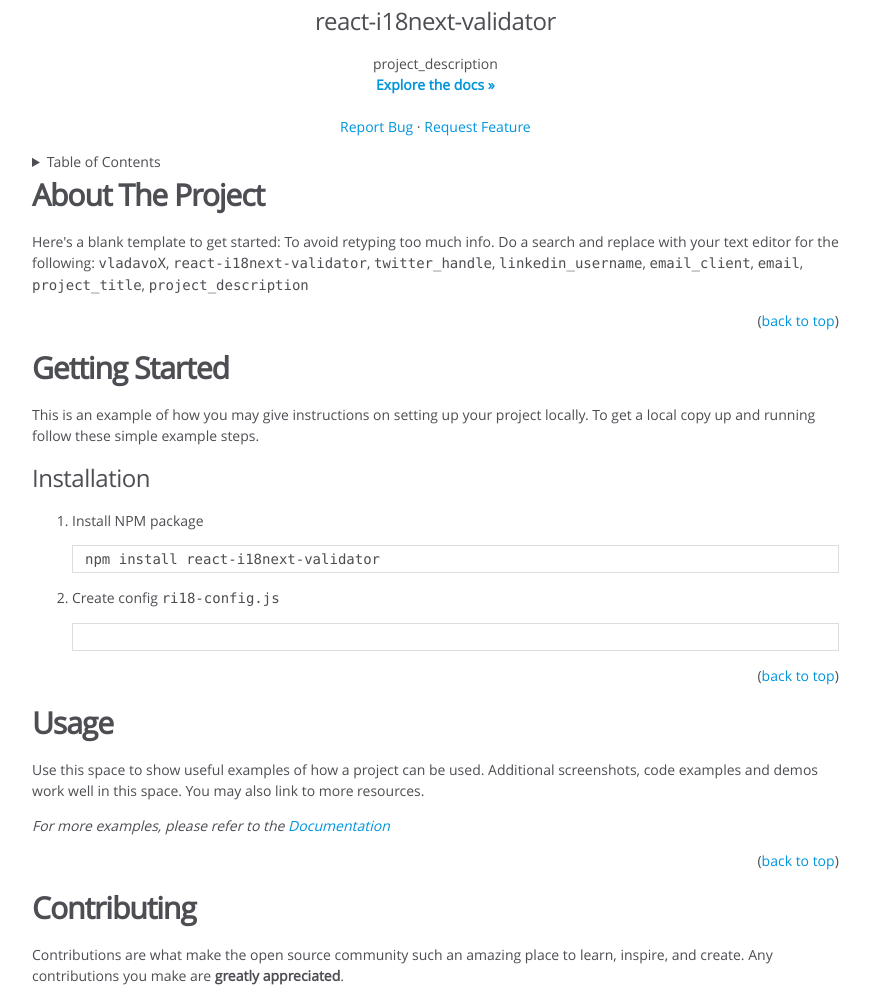
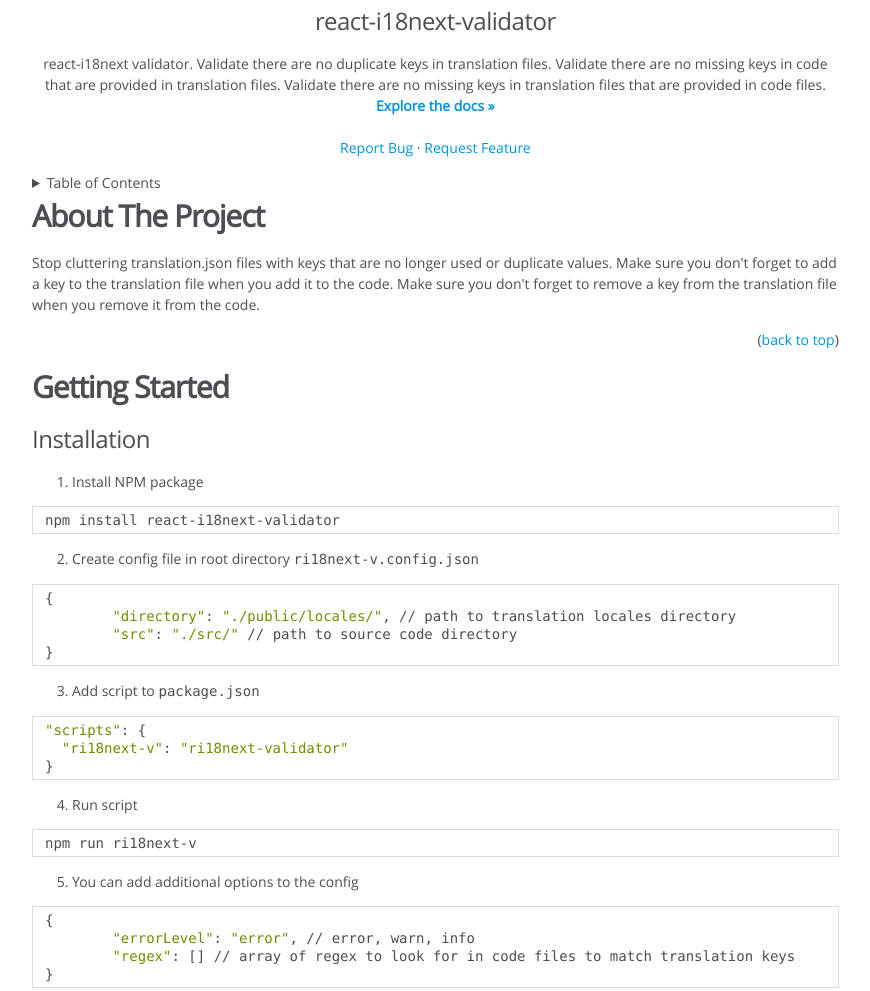
Before and after one commit to vladavoX/react-18next-validator, a website: page docs/index.html in a window 1280 px wide. Shown: the part 1085-2076 px from the top of the page, without its empty margins (0-870 px from the left). Drawn offline with Linux system fonts and the light colour scheme.

Commit message:
Update docs and readme

```diff
--- a/docs/index.html
+++ b/docs/index.html
@@ -70,9 +70,9 @@
 <div align="center">
 <h3 align="center">react-i18next-validator</h3>
   <p align="center">
-    project_description
+    react-i18next validator. Validate there are no duplicate keys in translation files. Validate there are no missing keys in code that are provided in translation files. Validate there are no missing keys in translation files that are provided in code files.
     <br />
-    <a href="https://github.com/vladavoX/react-i18next-validator"><strong>Explore the docs »</strong></a>
+    <a href="https://vladavox.github.io/react-i18next-validator/"><strong>Explore the docs »</strong></a>
     <br />
     <br />
     <a href="https://github.com/vladavoX/react-i18next-validator/issues">Report Bug</a>
@@ -93,33 +93,50 @@
         <li><a href="#installation">Installation</a></li>
       </ul>
     </li>
-    <li><a href="#usage">Usage</a></li>
     <li><a href="#contributing">Contributing</a></li>
     <li><a href="#license">License</a></li>
   </ol>
 </details>
 <!-- ABOUT THE PROJECT -->
 <h2>About The Project</h2>
-<p>Here's a blank template to get started: To avoid retyping too much info. Do a search and replace with your text editor for the following: <code>vladavoX</code>, <code>react-i18next-validator</code>, <code>twitter_handle</code>, <code>linkedin_username</code>, <code>email_client</code>, <code>email</code>, <code>project_title</code>, <code>project_description</code></p>
+<p>Stop cluttering translation.json files with keys that are no longer used or duplicate values. Make sure you don't forget to add a key to the translation file when you add it to the code. Make sure you don't forget to remove a key from the translation file when you remove it from the code.</p>
 <p align="right">(<a href="#readme-top">back to top</a>)</p>
 <!-- GETTING STARTED -->
 <h2>Getting Started</h2>
-<p>This is an example of how you may give instructions on setting up your project locally.
-To get a local copy up and running follow these simple example steps.</p>
 <h3>Installation</h3>
 <ol>
-<li>Install NPM package<pre class="prettyprint source lang-sh"><code>npm install react-i18next-validator
+<li>Install NPM package</li>
+</ol>
+<pre class="prettyprint source lang-sh"><code>npm install react-i18next-validator
 </code></pre>
-</li>
-<li>Create config <code>ri18-config.js</code><pre class="prettyprint source lang-js"><code>
+<ol start="2">
+<li>Create config file in root directory <code>ri18next-v.config.json</code></li>
+</ol>
+<pre class="prettyprint source lang-json"><code>{
+	&quot;directory&quot;: &quot;./public/locales/&quot;, // path to translation locales directory
+	&quot;src&quot;: &quot;./src/&quot; // path to source code directory
+}
 </code></pre>
-</li>
+<ol start="3">
+<li>Add script to <code>package.json</code></li>
 </ol>
-<p align="right">(<a href="#readme-top">back to top</a>)</p>
-<!-- USAGE EXAMPLES -->
-<h2>Usage</h2>
-<p>Use this space to show useful examples of how a project can be used. Additional screenshots, code examples and demos work well in this space. You may also link to more resources.</p>
-<p><em>For more examples, please refer to the <a href="https://example.com">Documentation</a></em></p>
+<pre class="prettyprint source lang-json"><code>&quot;scripts&quot;: {
+  &quot;ri18next-v&quot;: &quot;ri18next-validator&quot;
+}
+</code></pre>
+<ol start="4">
+<li>Run script</li>
+</ol>
+<pre class="prettyprint source lang-sh"><code>npm run ri18next-v
+</code></pre>
+<ol start="5">
+<li>You can add additional options to the config</li>
+</ol>
+<pre class="prettyprint source lang-json"><code>{
+	&quot;errorLevel&quot;: &quot;error&quot;, // error, warn, info
+	&quot;regex&quot;: [] // array of regex to look for in code files to match translation keys
+}
+</code></pre>
 <p align="right">(<a href="#readme-top">back to top</a>)</p>
 <!-- CONTRIBUTING -->
 <h2>Contributing</h2>
@@ -156,7 +173,7 @@
 <br class="clear">
 
 <footer>
-    Documentation generated by <a href="https://github.com/jsdoc/jsdoc">JSDoc 4.0.2</a> on Sat Jan 06 2024 21:36:37 GMT+0100 (GMT+01:00)
+    Documentation generated by <a href="https://github.com/jsdoc/jsdoc">JSDoc 4.0.2</a> on Sat Jan 06 2024 21:50:28 GMT+0100 (GMT+01:00)
 </footer>
 
 <script> prettyPrint(); </script>
```
Also changed, not shown: docs/global.html (+1 -1 lines), docs/index.js.html (+1 -1 lines), docs/ri18next.config.js.html (+1 -1 lines), docs/scripts_duplicates.js.html (+1 -1 lines), docs/scripts_missing.js.html (+1 -1 lines), docs/utils.js.html (+1 -1 lines), README.md, 2 other files.
